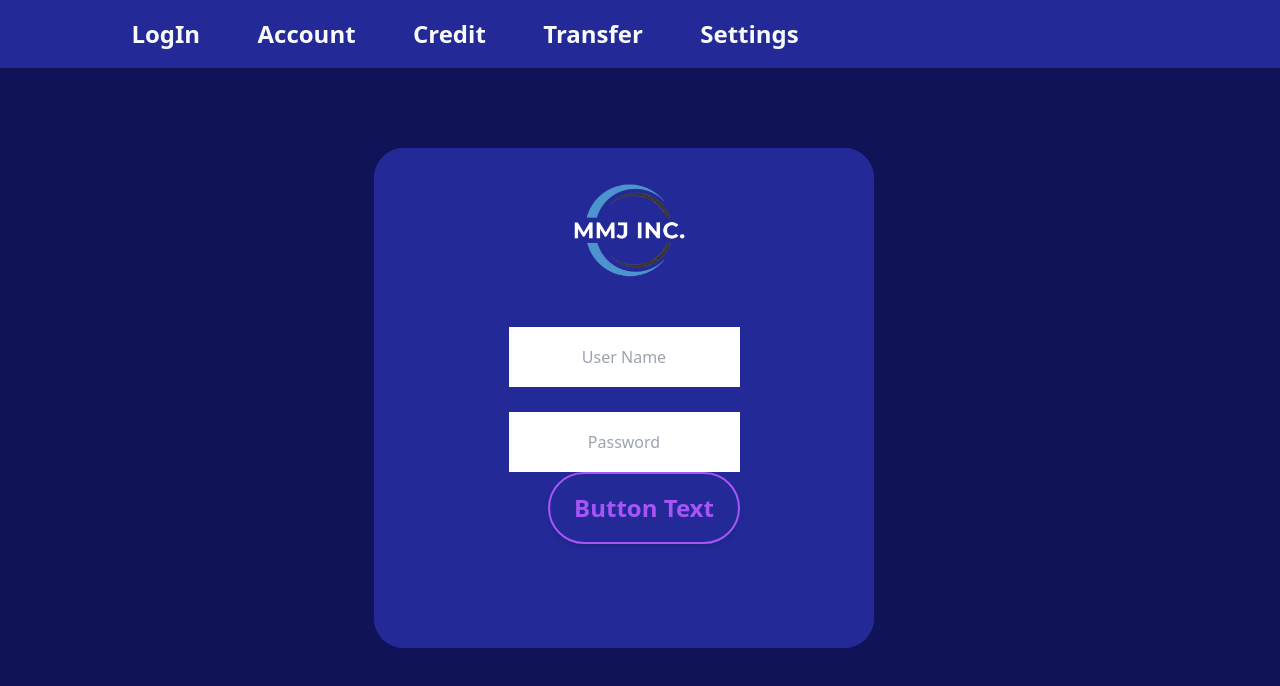
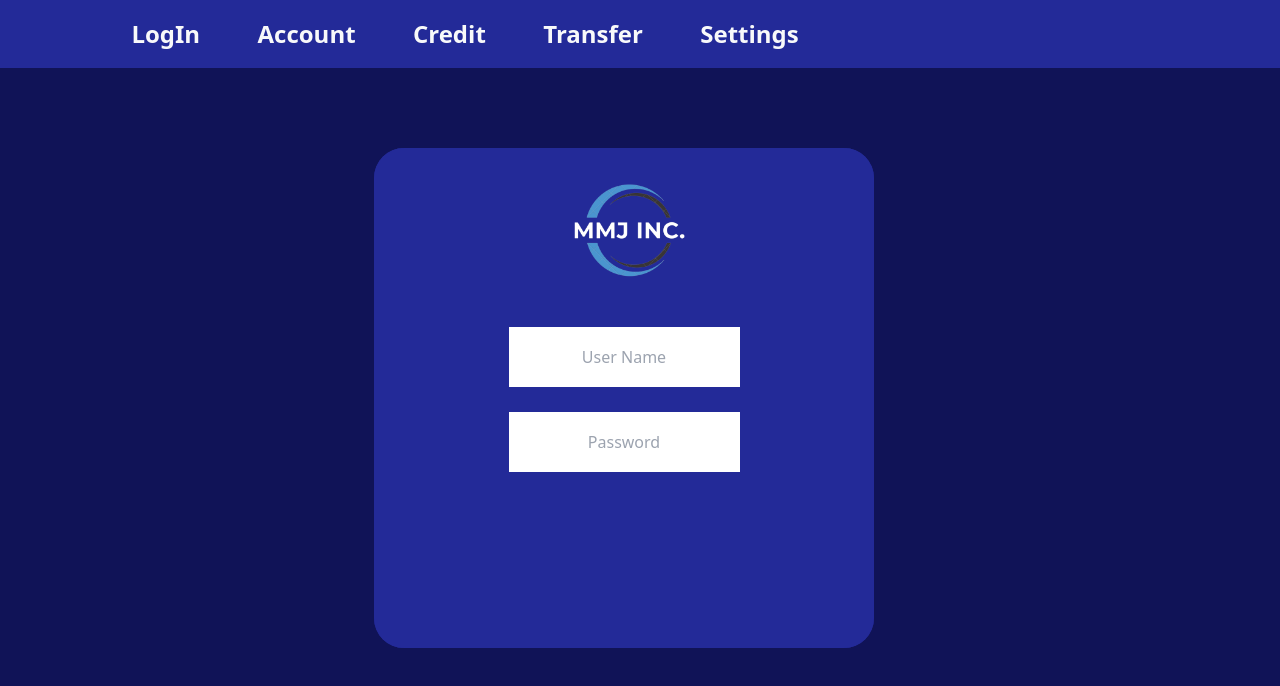
Before and after one commit to Marcokorcak/Midterm-Project, a React (Vite) app: page /logIn in a window 1280 px wide. Shown: the top 686 px of the page. Built offline with nearby package versions, Linux system fonts and the light colour scheme.

Commit message:
styling v2

```diff
--- a/src/Pages/logIn.jsx
+++ b/src/Pages/logIn.jsx
@@ -19,14 +19,6 @@ const Login = () => {
 
                             <input className="b" name="password" placeholder="Password" />
 
-                            <a href="#_" class="relative inline-flex items-center justify-center p-4 px-6 py-3 overflow-hidden font-medium text-indigo-600 transition duration-300 ease-out border-2 border-purple-500 rounded-full shadow-md group">
-<span class="absolute inset-0 flex items-center justify-center w-full h-full text-white duration-300 -translate-x-full bg-purple-500 group-hover:translate-x-0 ease">
-<svg class="w-6 h-6" fill="none" stroke="currentColor" viewBox="0 0 24 24" xmlns="http://www.w3.org/2000/svg"><path stroke-linecap="round" stroke-linejoin="round" stroke-width="2" d="M14 5l7 7m0 0l-7 7m7-7H3"></path></svg>
-</span>
-<span class="absolute flex items-center justify-center w-full h-full text-purple-500 transition-all duration-300 transform group-hover:translate-x-full ease">Button Text</span>
-<span class="relative invisible">Button Text</span>
-</a>
-
                         </div>
                     </div>
                 </div>
--- a/src/index.css
+++ b/src/index.css
@@ -44,7 +44,7 @@ img.b {
 }
 
 img.x{
-  height: 363px;
+  height: 300px;
   margin-top: 3%;
 }
 
```
